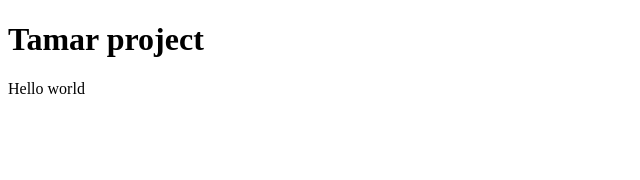
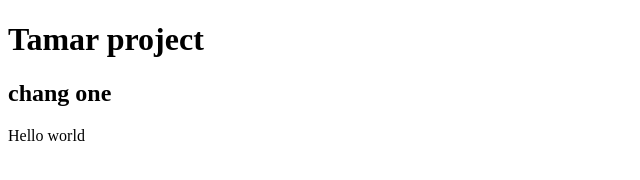
Before and after one commit to tamar077/project, a plain HTML site: page index.html in a window 1280 px wide. Shown: the whole page, without its empty margins (0-640 px from the left). Drawn offline with Linux system fonts and the light colour scheme.

Commit message:
change number one

```diff
--- a/index.html
+++ b/index.html
@@ -7,6 +7,7 @@
 </head>
 <body>
     <h1>Tamar project</h1>
+    <h2>chang one</h2>
     <p>Hello world</p>
 
 </body>
```
